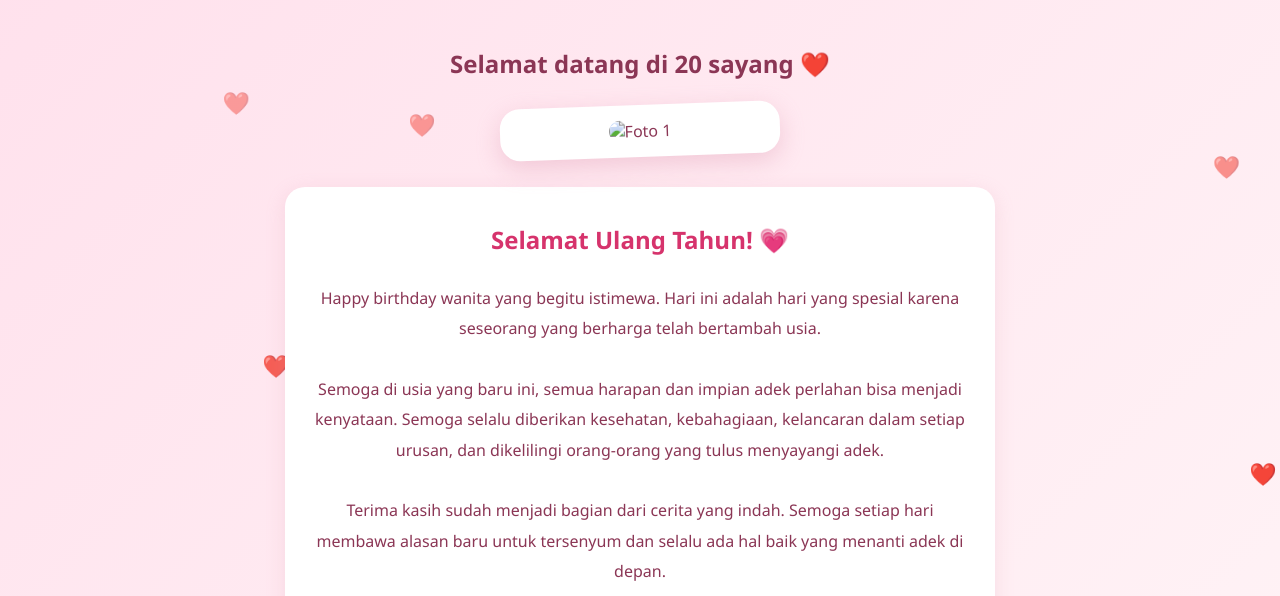
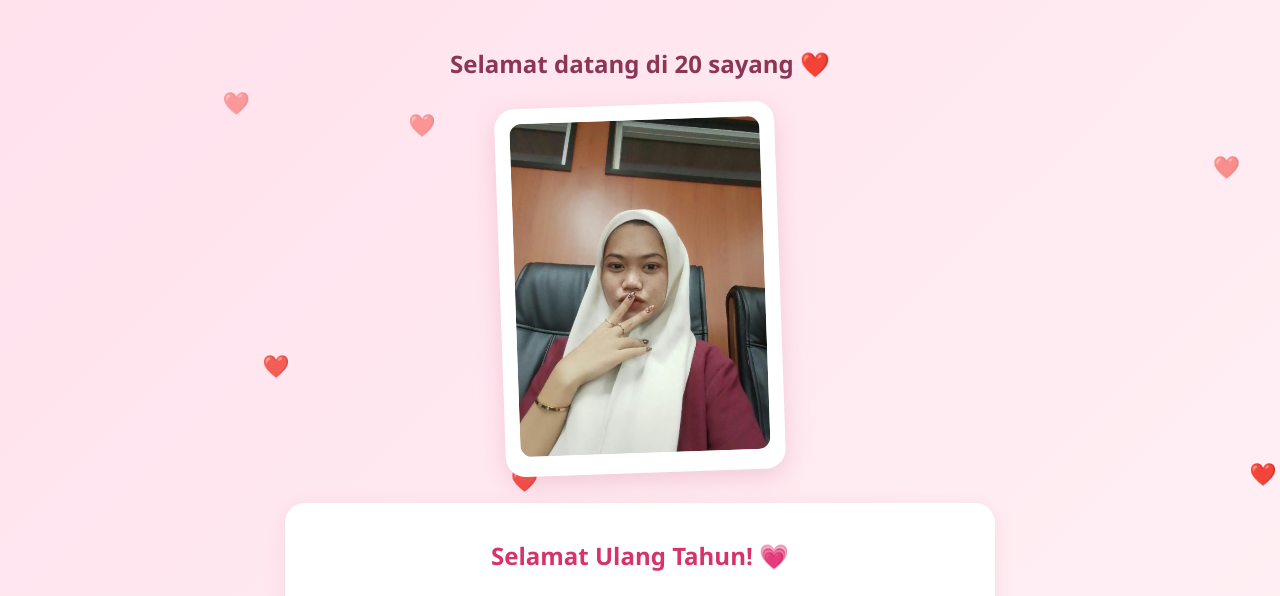
Before and after one commit to gilvianadianto09-cell/darimas, a plain HTML site: page index.html in a window 1280 px wide. Shown: the part 158-754 px from the top of the page. Drawn offline with Linux system fonts and the light colour scheme.

Commit message:
Fix HTML encoding issues and update image source

```diff
--- a/index.html
+++ b/index.html
@@ -70,7 +70,8 @@ footer { padding: 30px; color: #b34c72; }
     <h2>Selamat datang di 20 sayang ❤️</h2>
 
     <div class="photo-frame">
-        <img src="foto/foto1.jpg" alt="Foto 1">
+        <img src="./foto1.jpg" alt="Foto 1"
+     style="width: 100%; height: auto;">
     </div>
 
     <div class="message">
```
